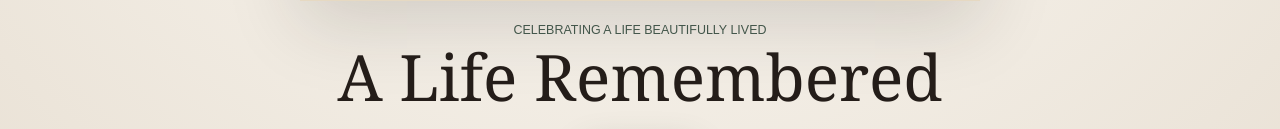
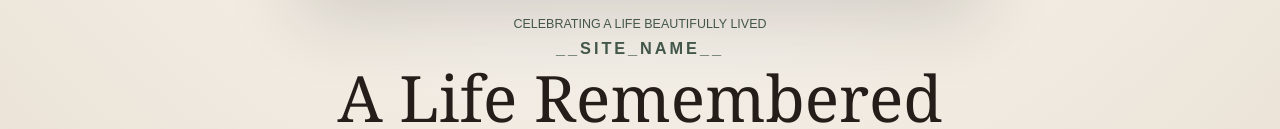
Before and after one commit to dickdann/gran, a website: page index.html in a window 1280 px wide. Shown: the part 566-695 px from the top of the page. Drawn offline with Linux system fonts and the light colour scheme; no server answers.

Commit message:
add users name

```diff
--- a/index.html
+++ b/index.html
@@ -14,6 +14,7 @@
       </div>
       <div class="home-copy">
         <p class="eyebrow">Celebrating a life beautifully lived</p>
+        <p class="memorial-name">__SITE_NAME__</p>
         <h1>A Life Remembered</h1>
       </div>
       <button id="playButton" class="play-button" type="button" aria-label="Play memorial slideshow">
--- a/styles.css
+++ b/styles.css
@@ -79,6 +79,16 @@ a {
 
 .home-copy {
   text-align: center;
+}
+
+.memorial-name {
+  margin: 0 0 8px;
+  color: var(--accent-dark);
+  font-family: Arial, Helvetica, sans-serif;
+  font-size: 1.02rem;
+  font-weight: 700;
+  letter-spacing: 0.18em;
+  text-transform: uppercase;
 }
 
 .eyebrow {
```
Also changed, not shown: server.js (+13 -1 lines).
